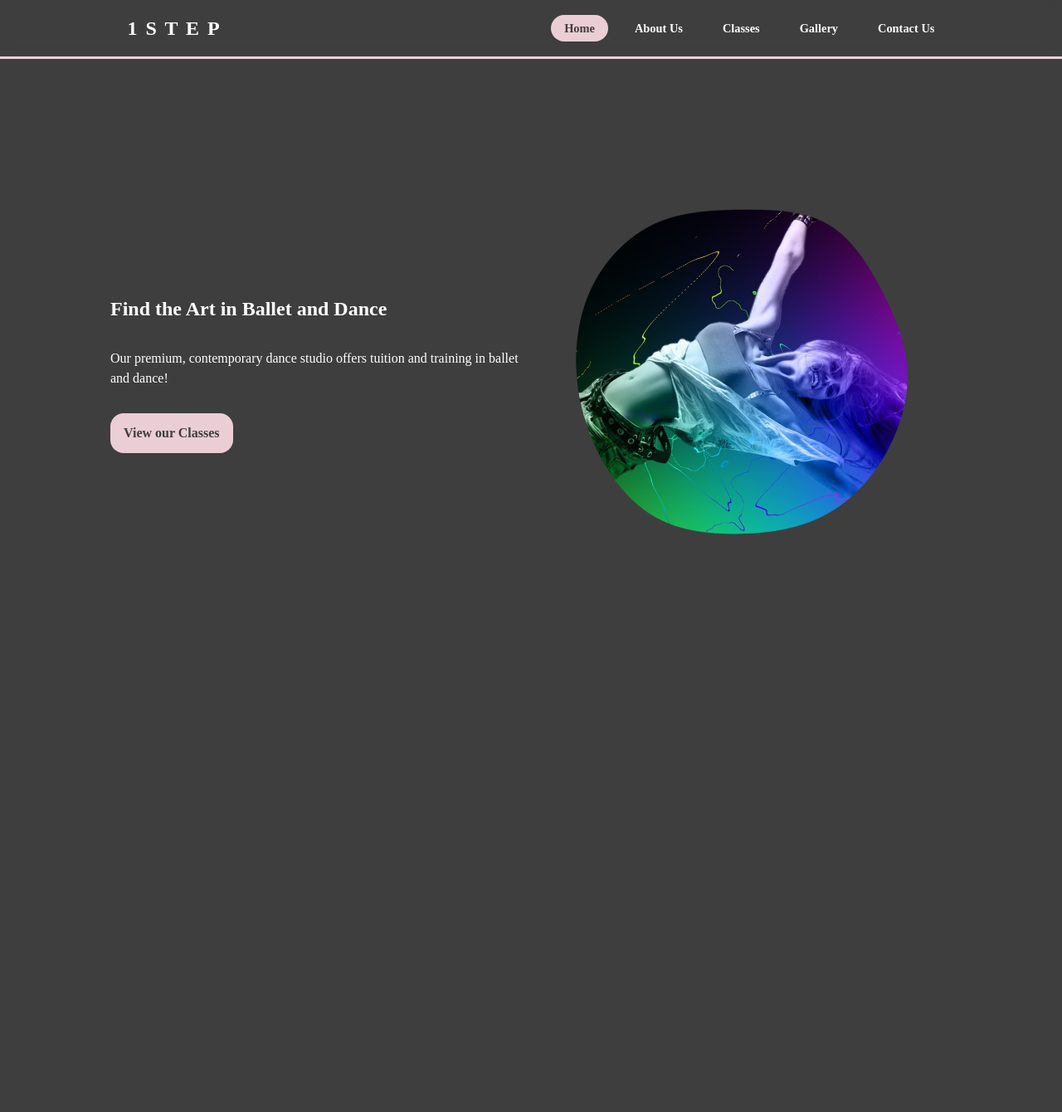
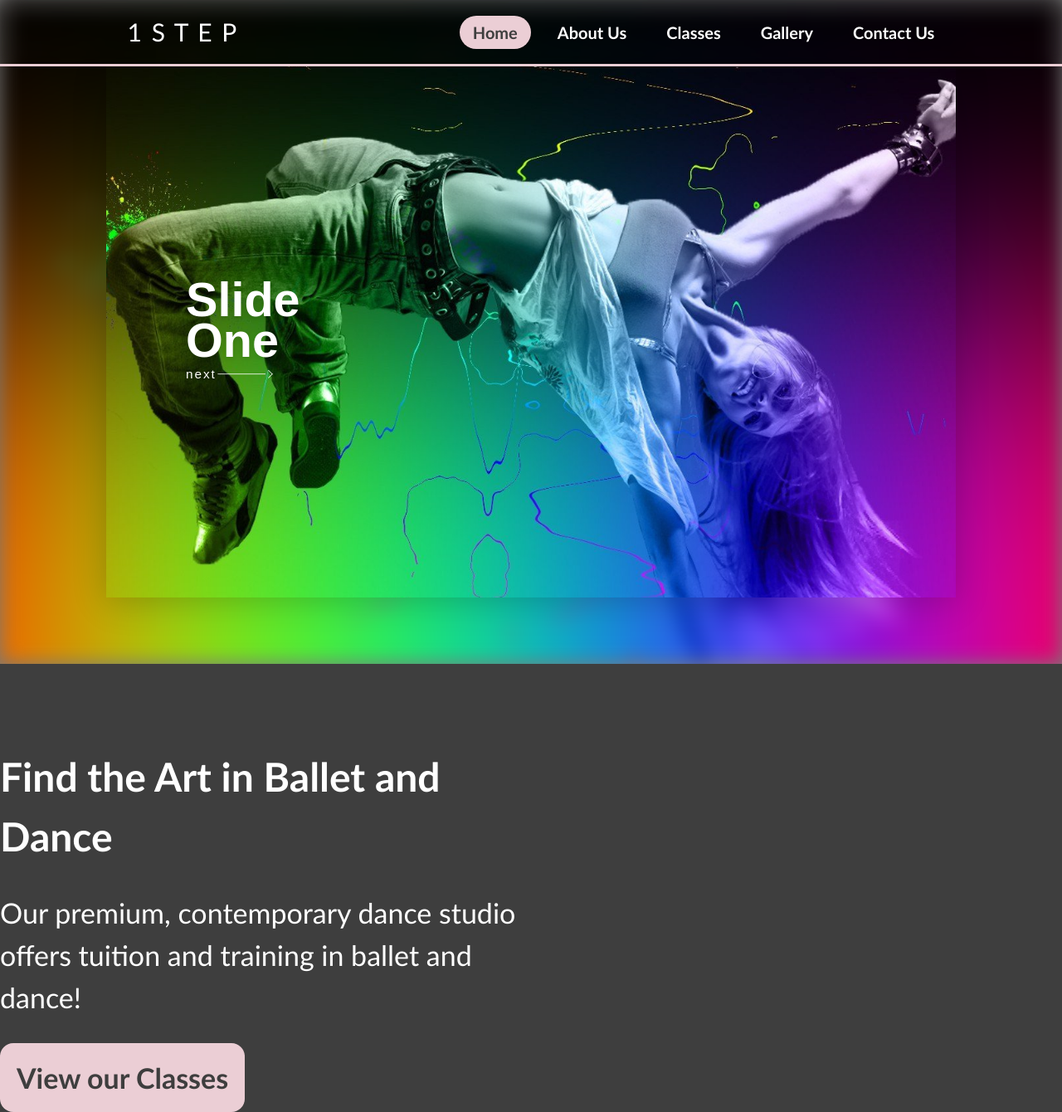
Before and after one commit to LilithsDemon/1STEP-UNI, a PHP site: page / in a window 1280 px wide. Shown: the whole page at 83% size. Before the commit the page ends 644 px from the top, so only its background shows below. Run offline with PHP 8.4, Linux system fonts and the light colour scheme; some libraries are stand-ins or nearby versions.

Commit message:
Update to better go to the spec

```diff
--- a/index.html
+++ b/index.html
@@ -5,6 +5,7 @@
         <title>1 S T E P | Home</title>
         <link rel="stylesheet" href="style.css"/>
         <script src="https://kit.fontawesome.com/a29f3f1e4b.js" crossorigin="anonymous"></script>
+        <script src="http://ajax.googleapis.com/ajax/libs/jquery/1.7.1/jquery.min.js" type="text/javascript"></script>
     </head>
     <body>
         <header>
@@ -49,24 +50,58 @@
         </header>
 
         <section class = "home home_section" id="home">
-            <div class="section-container">
-                <div class="row">
-                    <div class="home_data">
-                        <div class="home_text">
-                            <h1>Find the Art in Ballet and Dance</h1>
-                            <p>Our premium, contemporary dance studio offers tuition and training in ballet and dance!</p>
-                            <a href="#classes" class="home_button">View our Classes</a>
-                        </div>
+            <div class="slider">
+                <div class="slider__slide slider__slide--active" data-slide="1">
+                  <div class="slider__wrap">
+                    <div class="slider__back"></div>
+                  </div>
+                  <div class="slider__inner">
+                    <div class="slider__content">
+                      <h1>Slide <br> One</h1><a class="go-to-next">next</a>
                     </div>
-                    <div class="home_data">
-                        <div class="home_picture">
-                            <img src="home_abstract_dance.png" alt="Abstract art of dancer" class="home_img">
-                        </div>
+                  </div>
+                </div>
+                <div class="slider__slide" data-slide="2">
+                  <div class="slider__wrap">
+                    <div class="slider__back"></div>
+                  </div>
+                  <div class="slider__inner">
+                    <div class="slider__content">
+                      <h1>Slide <br> Two</h1><a class="go-to-next">next</a>
                     </div>
+                  </div>
+                </div>
+                <div class="slider__slide" data-slide="3">
+                  <div class="slider__wrap">
+                    <div class="slider__back"></div>
+                  </div>
+                  <div class="slider__inner">
+                    <div class="slider__content">
+                      <h1>Slide <br> Three</h1><a class="go-to-next">next</a>
+                    </div>
+                  </div>
+                </div>
+                <div class="slider__slide" data-slide="4">
+                    <div class="slider__wrap">
+                      <div class="slider__back"></div>
+                    </div>
+                    <div class="slider__inner">
+                      <div class="slider__content">
+                        <h1>Slide <br> Four</h1><a class="go-to-next">next</a>
+                      </div>
+                    </div>
+                  </div>
+                <div class="slider__indicators"></div>
+            </div>
+            <div class="home_data">
+                <div class="home_text">
+                    <h1>Find the Art in Ballet and Dance</h1>
+                    <p>Our premium, contemporary dance studio offers tuition and training in ballet and dance!</p>
+                    <a href="#classes" class="home_button">View our Classes</a>
                 </div>
             </div>
         </section>
 
-        <script src="main.js"></script>
+        <script language="Javascript" type="text/javascript" src="main.js"></script>
     </body>
 </html>
--- a/main.js
+++ b/main.js
@@ -18,3 +18,31 @@ for(var i = 0; i < mobile_menu_items.length; i++)
         toggleMenu();
     });
 }
+
+$(document).ready(function () {
+    for (var i = 1; i <= $(".slider__slide").length; i++) {
+      $(".slider__indicators").append(
+        '<div class="slider__indicator" data-slide="' + i + '"></div>'
+      );
+    }
+    setTimeout(function () {
+      $(".slider__wrap").addClass("slider__wrap--hacked");
+    }, 1000);
+  });
+
+  function goToSlide(number) {
+    $(".slider__slide").removeClass("slider__slide--active");
+    $(".slider__slide[data-slide=" + number + "]").addClass(
+      "slider__slide--active"
+    );
+  }
+
+  $(".slider__next, .go-to-next").on("click", function () {
+    var currentSlide = Number($(".slider__slide--active").data("slide"));
+    var totalSlides = $(".slider__slide").length;
+    currentSlide++;
+    if (currentSlide > totalSlides) {
+      currentSlide = 1;
+    }
+    goToSlide(currentSlide);
+  });
--- a/style.css
+++ b/style.css
@@ -23,6 +23,10 @@ body
     background-color: var(--light_grey_bg);
     color: var(--light);
     line-height: 1.5;
+    font-family: Calibri, Candara, Segoe, Segoe UI, Optima, Arial, sans-serif;
+    font-style: normal;
+    font-variant: normal;
+    font-weight: 400;
 }
 
 .container {
@@ -47,8 +51,8 @@ nav {
 
 nav h1 {
     color: var(--light);
-    font-size: 1.5rem;
-    font-weight: 900;
+    font-size: 30px;
+    font-weight: 100;
     letter-spacing: 2px;
     text-transform: uppercase;
 }
@@ -135,7 +139,7 @@ nav h1 {
 
 .menu a {
     color: var(--light);
-    font-size: 0.9rem;
+    font-size: 20px;
     font-weight: 600;
     text-decoration: none;
     transition: 0.4s;
@@ -192,34 +196,220 @@ nav h1 {
     opacity: 1  ;
 }
 
-.padd-15
-{
-    padding-left: 15px;
-    padding-right: 15px;
-}
-
-.row
-{
-    display: flex;
-    flex-wrap: wrap;
-    margin-left: -15px;
-    margin-right: -15px;
+.slider {
+    position: relative;
+    height: 100vh;
+    width: 100vw;
+    background: #777;
+    overflow: hidden;
+  }
+  .slider__wrap {
+    position: absolute;
+    width: 100vw;
+    height: 100vh;
+    transform: translateX(100vw);
+    top: 0%;
+    left: 0;
+    right: auto;
+    overflow: hidden;
+    transition: transform 450ms cubic-bezier(0.785, 0.135, 0.15, 0.86);
+    transform-origin: 0% 50%;
+    transition-delay: 450ms;
+    opacity: 0;
+  }
+  .slider__wrap--hacked {
+    opacity: 1;
+  }
+  .slider__back {
+    position: absolute;
+    width: 100%;
     height: 100%;
-    justify-content: center;
-    justify-items: center;
-    justify-self: center;
-    align-items: center;
-}
-
-.section-container
-{
-    display: flex;
-    flex-direction: column;
+    background-size: auto 100%;
+    background-position: center;
+    background-repeat: none;
+    transition: filter 450ms cubic-bezier(0.785, 0.135, 0.15, 0.86);
+  }
+  .slider__inner {
+    width: 100%;
     height: 100%;
-    width: 80%;
-    margin: auto;
-    padding: 20px;
-}
+    position: absolute;
+    top: 0;
+    left: 0%;
+    background-size: auto 133.3333%;
+    background-position: center;
+    background-repeat: none;
+    transform: scale(0.75);
+    transition: transform 450ms cubic-bezier(0.785, 0.135, 0.15, 0.86), box-shadow 450ms cubic-bezier(0.785, 0.135, 0.15, 0.86), opacity 450ms step-end;
+    opacity: 0;
+    box-shadow: 0 3vh 3vh rgba(0, 0, 0, 0);
+    padding: 15vh;
+    box-sizing: border-box;
+  }
+  .slider__content {
+    position: relative;
+    top: 50%;
+    width: auto;
+    transform: translateY(-50%);
+    color: white;
+    font-family: "Heebo", sans-serif;
+    opacity: 0;
+    transition: opacity 450ms;
+  }
+  .slider__content h1 {
+    font-weight: 900;
+    font-size: 9vh;
+    line-height: 0.85;
+    margin-bottom: 0.75vh;
+    pointer-events: none;
+    text-shadow: 0 0.375vh 0.75vh rgba(0, 0, 0, 0.1);
+  }
+  .slider__content a {
+    cursor: pointer;
+    font-size: 2.4vh;
+    letter-spacing: 0.3vh;
+    font-weight: 100;
+    position: relative;
+  }
+  .slider__content a:after {
+    content: "";
+    display: block;
+    width: 9vh;
+    background: white;
+    height: 1px;
+    position: absolute;
+    top: 50%;
+    left: 6vh;
+    transform: translateY(-50%);
+    transform-origin: 0% 50%;
+    transition: transform 900ms cubic-bezier(0.785, 0.135, 0.15, 0.86);
+  }
+  .slider__content a:before {
+    content: "";
+    border-top: 1px solid white;
+    border-right: 1px solid white;
+    display: block;
+    width: 1vh;
+    height: 1vh;
+    transform: translateX(0) translateY(-50%) rotate(45deg);
+    position: absolute;
+    font-family: "Heebo", sans-serif;
+    font-weight: 100;
+    top: 50%;
+    left: 15vh;
+    transition: transform 900ms cubic-bezier(0.785, 0.135, 0.15, 0.86);
+  }
+  .slider__content a:hover:after {
+    transform: scaleX(1.5);
+    transition: transform 1200ms cubic-bezier(0.785, 0.135, 0.15, 0.86);
+  }
+  .slider__content a:hover:before {
+    transform: translateX(6vh) translateY(-50%) rotate(45deg);
+    transition: transform 1200ms cubic-bezier(0.785, 0.135, 0.15, 0.86);
+  }
+  .slider__slide {
+    position: absolute;
+    left: 0;
+    height: 100vh;
+    width: 100vw;
+    transition: transform 600ms cubic-bezier(0.785, 0.135, 0.15, 0.86);
+    transition-delay: 600ms;
+    pointer-events: none;
+    z-index: 0;
+  }
+  .slider__slide--active {
+    transform: translatex(0%);
+    z-index: 2;
+  }
+  .slider__slide--active .slider__wrap {
+    transform: translateX(0);
+    transform-origin: 100% 50%;
+    opacity: 1;
+    -webkit-animation: none;
+            animation: none;
+  }
+  .slider__slide--active .slider__back {
+    filter: blur(1.5vh);
+    transition: filter 900ms cubic-bezier(0.785, 0.135, 0.15, 0.86);
+    transition-delay: 900ms !important;
+  }
+  .slider__slide--active .slider__inner {
+    transform: scale(0.8);
+    box-shadow: 0 1vh 6vh rgba(0, 0, 0, 0.2);
+    pointer-events: auto;
+    opacity: 1;
+    transition: transform 900ms cubic-bezier(0.785, 0.135, 0.15, 0.86), box-shadow 900ms cubic-bezier(0.785, 0.135, 0.15, 0.86), opacity 1ms step-end;
+    transition-delay: 900ms;
+  }
+  .slider__slide--active .slider__content {
+    opacity: 1;
+    transition-delay: 1350ms;
+  }
+  .slider__slide:not(.slider__slide--active) .slider__wrap {
+    -webkit-animation-name: hack;
+            animation-name: hack;
+    -webkit-animation-duration: 900ms;
+            animation-duration: 900ms;
+    -webkit-animation-delay: 450ms;
+            animation-delay: 450ms;
+    -webkit-animation-timing-function: cubic-bezier(0.785, 0.135, 0.15, 0.86);
+            animation-timing-function: cubic-bezier(0.785, 0.135, 0.15, 0.86);
+  }
+  @-webkit-keyframes hack {
+    0% {
+      transform: translateX(0);
+      opacity: 1;
+    }
+    50% {
+      transform: translateX(-100vw);
+      opacity: 1;
+    }
+    51% {
+      transform: translateX(-100vw);
+      opacity: 0;
+    }
+    52% {
+      transform: translateX(100vw);
+      opacity: 0;
+    }
+    100% {
+      transform: translateX(100vw);
+      opacity: 1;
+    }
+  }
+  @keyframes hack {
+    0% {
+      transform: translateX(0);
+      opacity: 1;
+    }
+    50% {
+      transform: translateX(-100vw);
+      opacity: 1;
+    }
+    51% {
+      transform: translateX(-100vw);
+      opacity: 0;
+    }
+    52% {
+      transform: translateX(100vw);
+      opacity: 0;
+    }
+    100% {
+      transform: translateX(100vw);
+      opacity: 1;
+    }
+  }
+  .slider__slide:nth-child(1) .slider__back, .slider__slide:nth-child(1) .slider__inner {
+    background-image: url(Assets/Images/rainbow_dance.jpg);
+  }
+  .slider__slide:nth-child(2) .slider__back, .slider__slide:nth-child(2) .slider__inner {
+    background-image: url(Assets/Images/rainbow_people.jpg);
+  }
+  .slider__slide:nth-child(3) .slider__back, .slider__slide:nth-child(3) .slider__inner {
+    background-image: url(Assets/Images/bird_dance.jpg);
+  }
+  .slider__slide:nth-child(4) .slider__back, .slider__slide:nth-child(4) .slider__inner {
+    background-image: url(Assets/Images/contemp_dance.jpg);
+  }
 
 .home
 {
@@ -269,11 +459,13 @@ nav h1 {
 .home_text h1
 {
     margin-bottom: 30px;
+    font-size: 48px;
 }
 
 .home_text p
 {
     margin: 30px 0;
+    font-size: 34px;
 }
 
 .home_button
@@ -281,9 +473,10 @@ nav h1 {
     display: inline-block;
     background-color: var(--ballet_shoe_pink);
     color: var(--light_grey_bg);
-    padding: .75rem 1rem;
+    padding: 1rem 1.25rem;
     border-radius: 1rem;
     font-weight: 700;
+    font-size: 34px;
     transition: 0.4s ease;
 }
 
@@ -308,7 +501,7 @@ nav h1 {
     z-index: 2;
 }
 
-@media (min-width: 920px) {
+@media (min-width: 960px) {
     .hamburger {
         display:none;
     }
@@ -323,7 +516,7 @@ nav h1 {
 
 }
 
-@media (max-width: 920px) {
+@media (max-width: 960px) {
     .home_data
     {
         flex: 0 0 100%;
```
Also changed, not shown: Assets/Images/balet_perperation.jpg (added), Assets/Images/bird_dance.jpg (added), Assets/Images/contemp_dance.jpg (added), Assets/Images/girl_studio.jpg (added), Assets/Images/rainbow_dance.jpg (added), Assets/Images/rainbow_people.jpg (added), home_abstract_dance.png (deleted).
